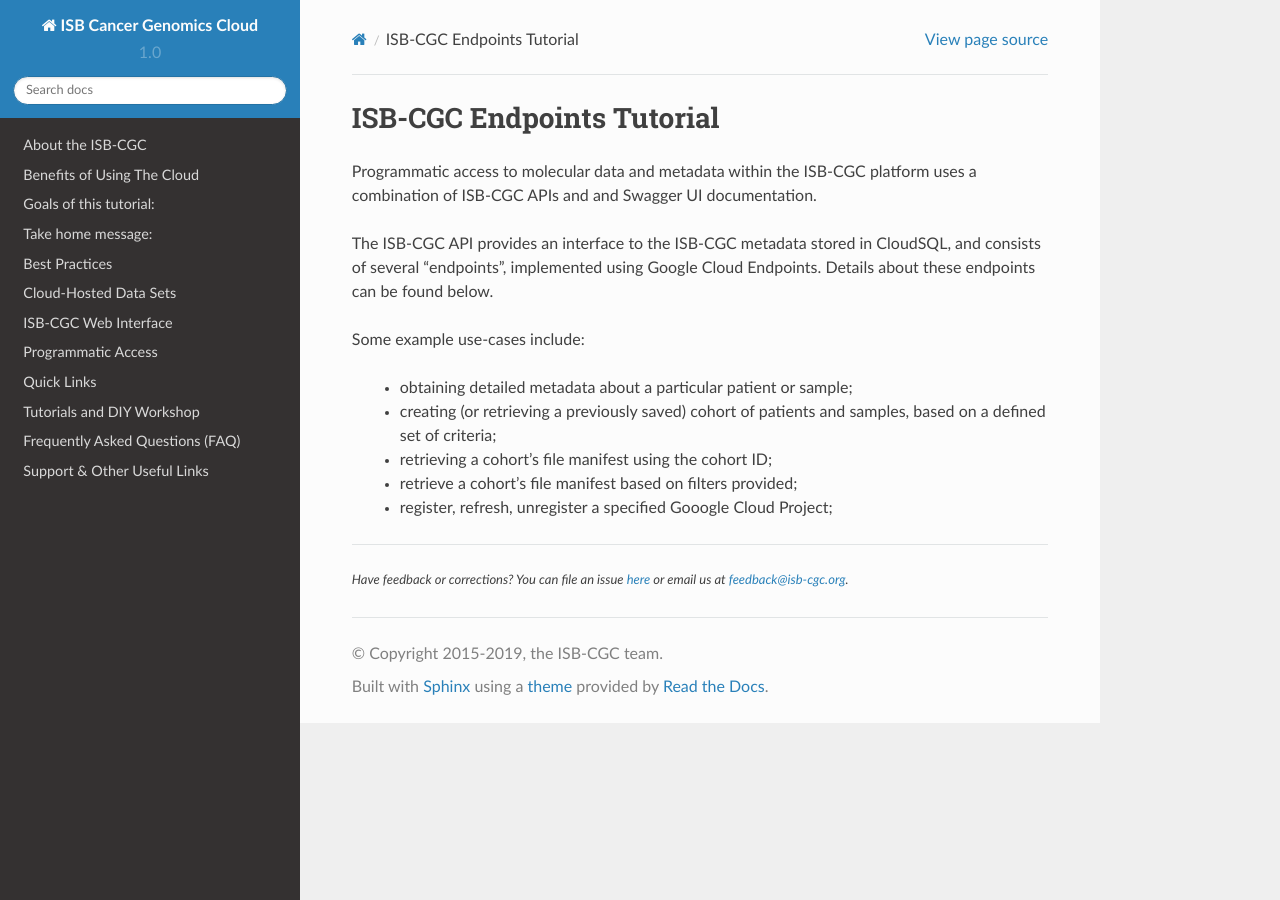
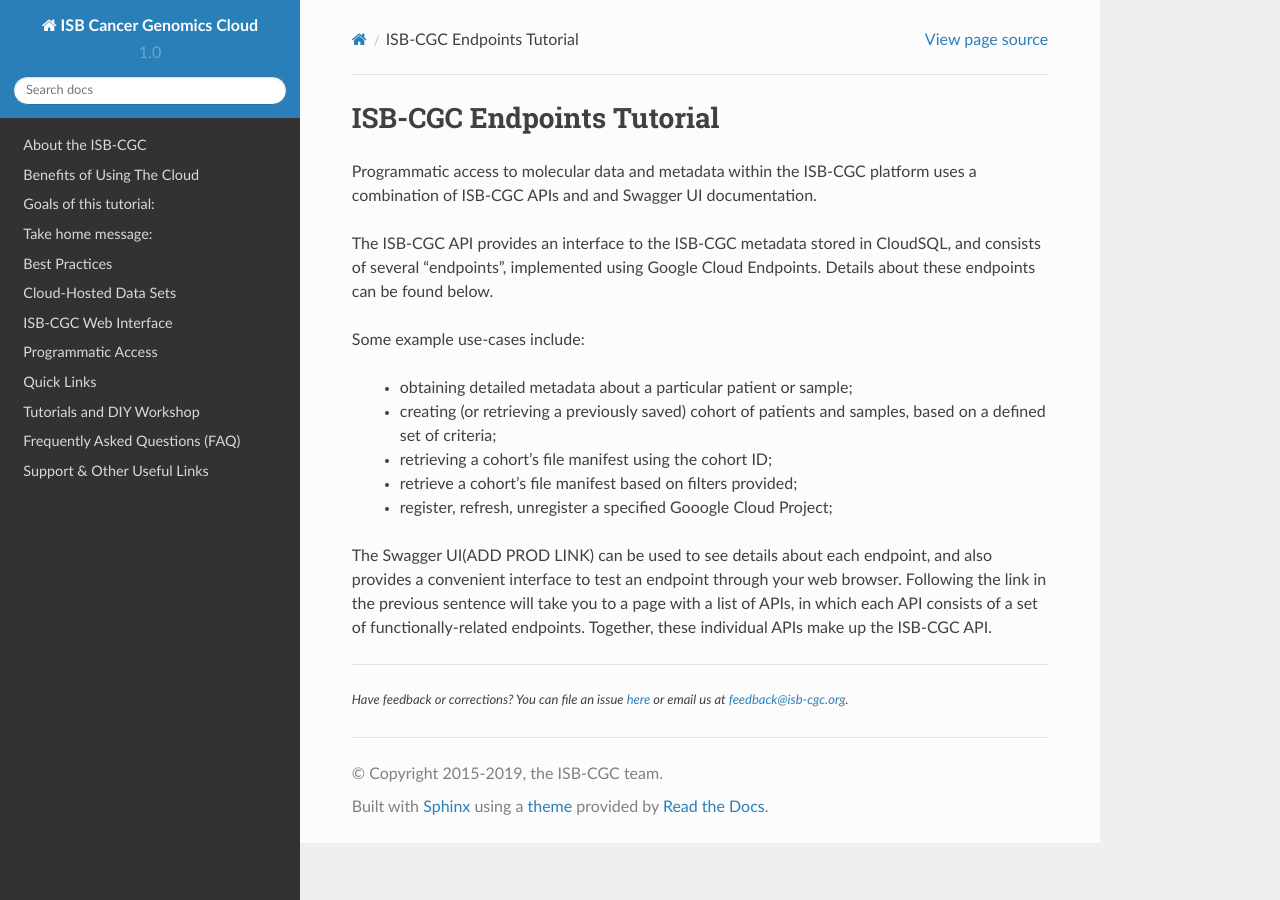
Before and after one commit to isb-cgc/readthedocs, a Sphinx documentation site: the page built from docs/source/sections/progapi/Programmatic-Overview.rst, in a window 1280 px wide. Built offline with Sphinx 7.4.7 and the Read the Docs theme 2.0.0, drawn with Linux system fonts in a browser that asks for light colours; pages that are not in the unit, such as notebooks, are missing from menus.

Commit message:
link to swagger doc

```diff
--- a/docs/source/sections/progapi/Programmatic-Overview.rst
+++ b/docs/source/sections/progapi/Programmatic-Overview.rst
@@ -16,3 +16,7 @@
  - retrieving a cohort's file manifest using the cohort ID;
  - retrieve a cohort's file manifest based on filters provided;
  - register, refresh, unregister a specified Gooogle Cloud Project;
+
+
+
+The Swagger UI(ADD PROD LINK) can be used to see details about each endpoint, and also provides a convenient interface to test an endpoint through your web browser. Following the link in the previous sentence will take you to a page with a list of APIs, in which each API consists of a set of functionally-related endpoints. Together, these individual APIs make up the ISB-CGC API.
```
